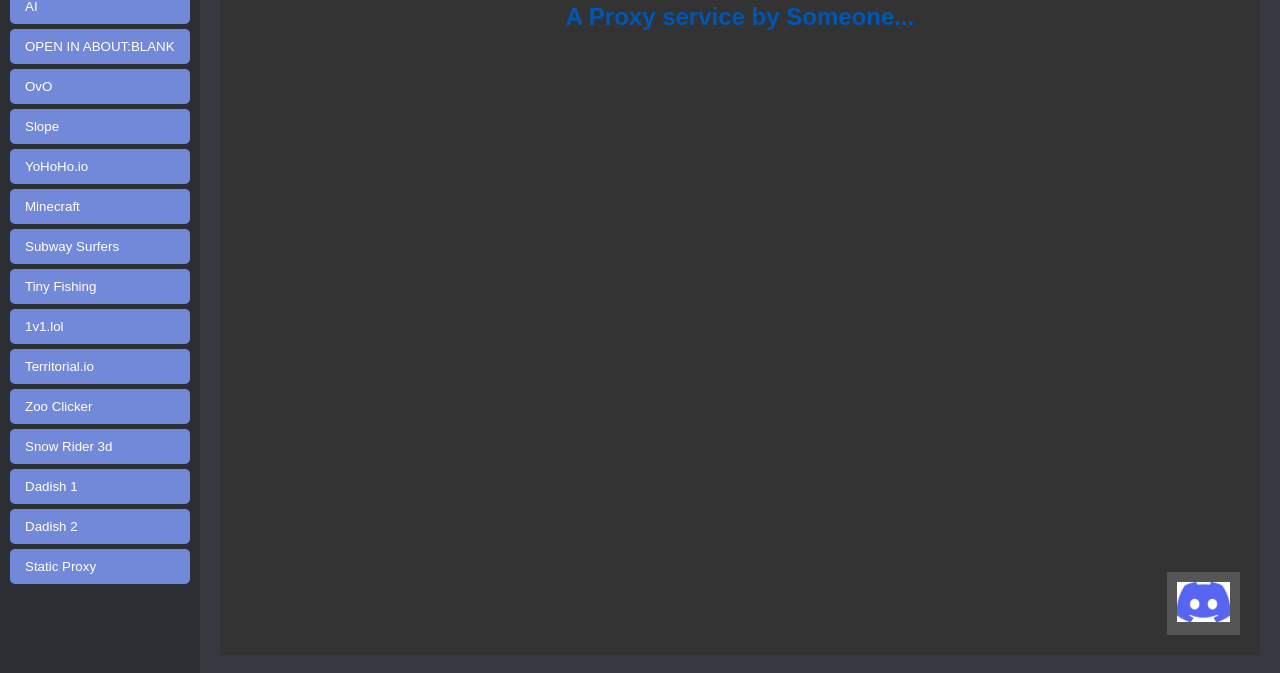
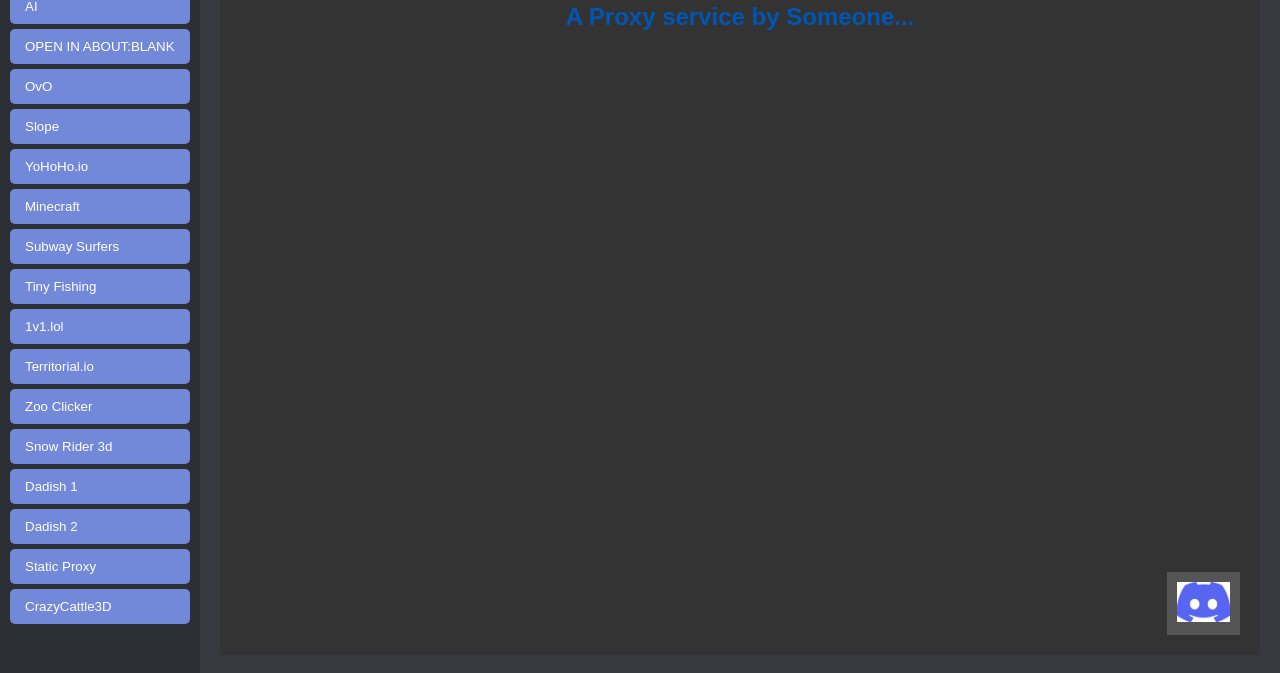
Before and after one commit to SleeeeeepyLMAO/hopoffoffortnitebroanddoschoolwork, a plain HTML site: page index.html in a window 1280 px wide. Shown: the part 125-798 px from the top of the page. Drawn offline with Linux system fonts and the light colour scheme.

Commit message:
Update index.html

```diff
--- a/index.html
+++ b/index.html
@@ -31,6 +31,7 @@
 <button onclick="loadPage('dadishnew/index.html')">Dadish 1</button>
 <button onclick="loadPage('dadishnew2/index.html')">Dadish 2</button>
 <button onclick="loadPage('public/index.html')">Static Proxy</button>
+<button onclick="loadPage('crazycattle/index.html')">CrazyCattle3D</button>
 </div>
 <div class="content">
 <div id="page-container">
```
